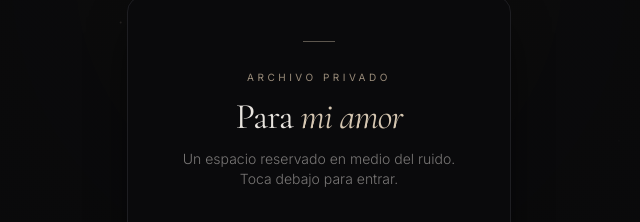
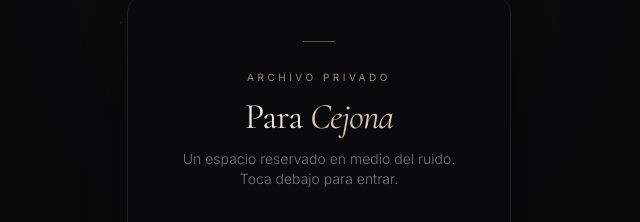
Before and after one commit to tarttaromendoza22/carta, a plain HTML site: page index.html in a window 1280 px wide. Shown: the part 226-448 px from the top of the page, 321-961 px from the left. Drawn offline with nearby package versions, Linux system fonts and the light colour scheme.

Commit message:
Update default data for personalized message

```diff
--- a/index.html
+++ b/index.html
@@ -438,16 +438,16 @@
          * Permite que todo el contenido personalizado viaje dentro del propio link al compartirlo.
          */
         const DEFAULT_DATA = {
-            partnerName: "mi amor",
-            senderSignature: "JP",
-            startDate: new Date(Date.now() - 365 * 24 * 60 * 60 * 1000).toISOString().slice(0, 16),
-            letterMessage: "A veces me detengo a pensar en todas las coincidencias que tuvieron que ocurrir para encontrarnos, y agradezco cada una.\n\nNo necesito una fecha especial para recordarte lo importante que eres para mí. Eres calma en medio del ruido, mi lugar seguro y la mejor parte de mis días.\n\nGracias por estar, por tu forma de ser y por dejarme caminar a tu lado.",
-            card1Title: "Tu Calma",
-            card1Text: "Contigo el ruido exterior desaparece. Eres el lugar más tranquilo al que siempre quiero volver.",
-            card2Title: "Nuestra Sintonía",
-            card2Text: "Me encanta cómo incluso los momentos más simples a tu lado se convierten en mis favoritos.",
-            card3Title: "Lo Que Viene",
-            card3Text: "No importa qué planes cambien, mientras sigas siendo parte de cada capítulo.",
+            partnerName: "Cejona",
+            senderSignature: "Jean Paul",
+            startDate: "2026-01-01T00:00",
+            letterMessage: "A veces me detengo a pensar en todas las coincidencias que tuvieron que ocurrir para encontrarnos, y agradezco cada una.\n\nNo necesito una fecha especial para recordarte lo importante que eres para mí. Isabel tu enciendes mi alma, eres un lugar de paz y la mejor parte de mis días.\n\nGracias por estar, por tu forma de ser y por dejarme caminar a tu lado.",
+            card1Title: "Tu Energía",
+            card1Text: "Tienes una alegría que desarma cualquier mal día. Llegas tú y todo automáticamente se siente vivo. Eres azúcar.",
+            card2Title: "Tu Ritmo",
+            card2Text: "Me encanta que seas intensa, curiosa y que nunca te quedes a medias. Contigo nunca existe un momento aburrido.",
+            card3Title: "Tu belleza",
+            card3Text: "Es injusto lo increíblemente hermosa que te ves y lo mucho que me gustas cada vez que te veo",
             secretMessage: "Te elegiría hoy, mañana y en cada versión de esta vida.",
             finalLine: "Siempre estoy a un mensaje de distancia. Te quiero."
         };
```
